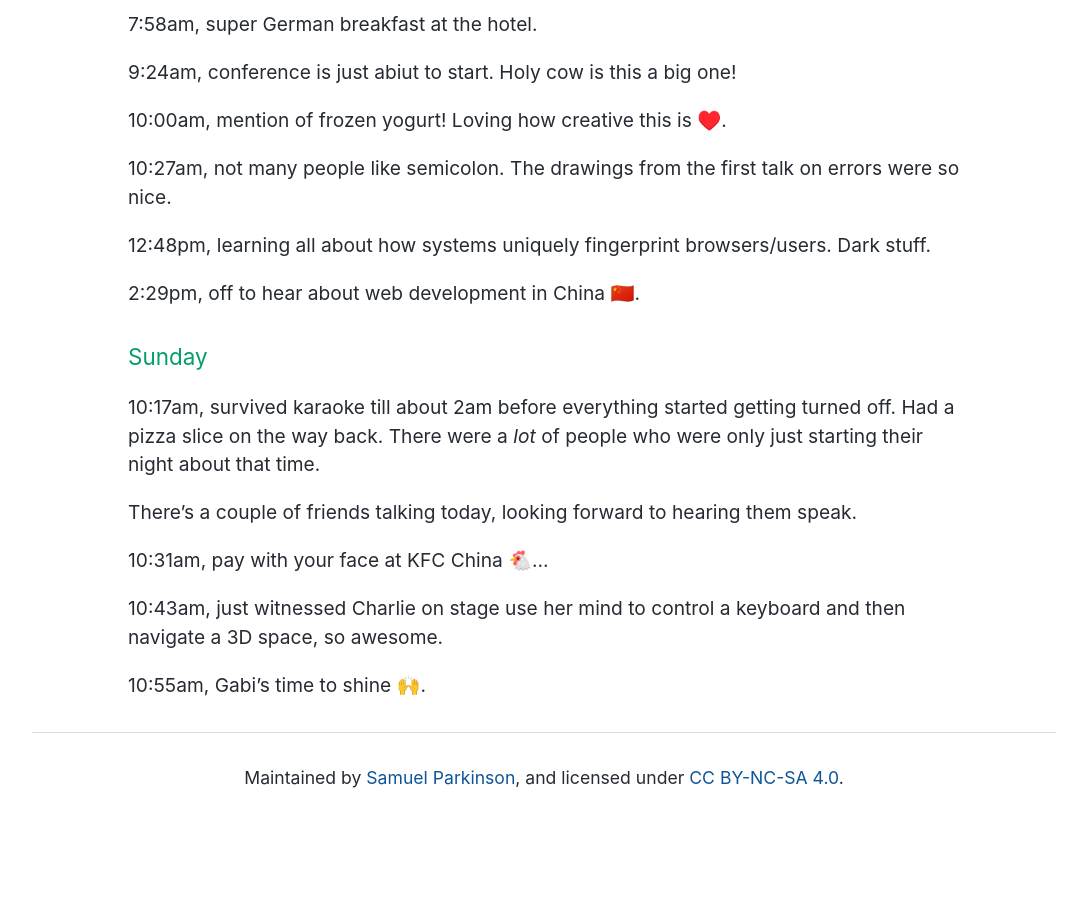
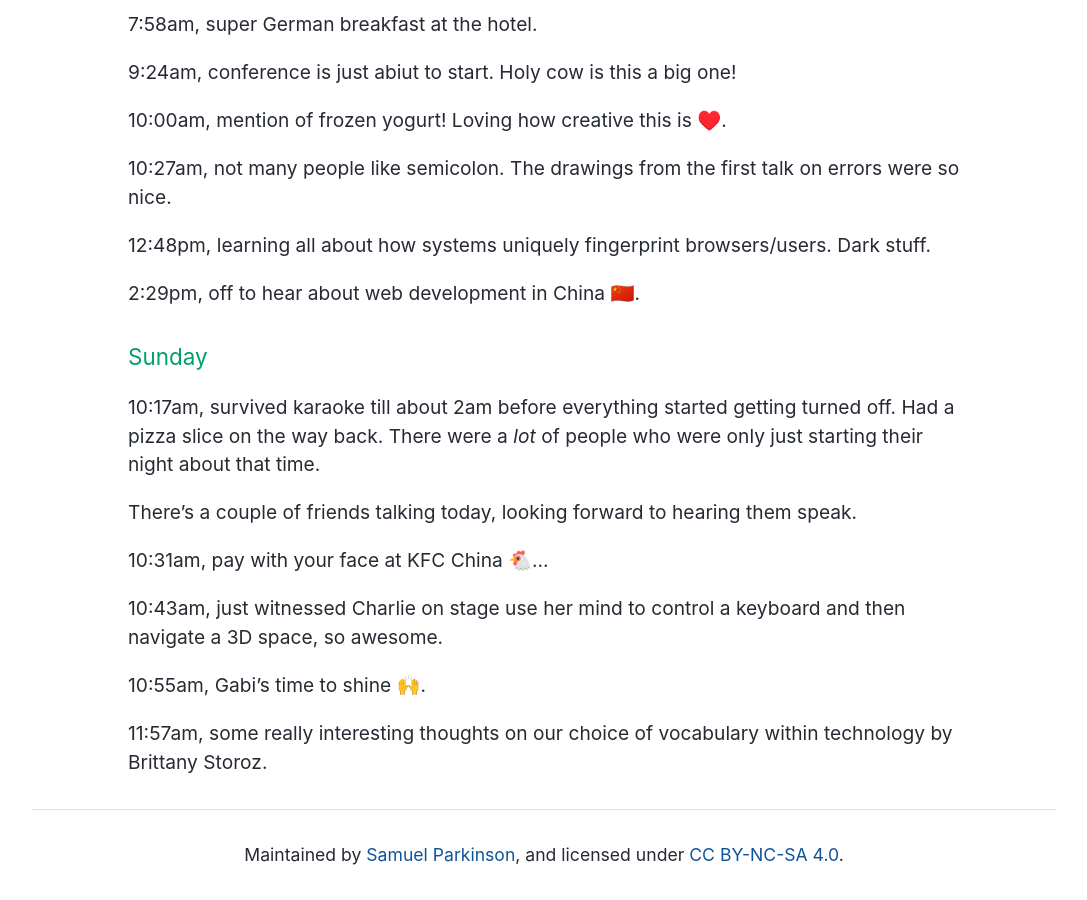
Before and after one commit to sjparkinson/uncomplicated.systems, a Jekyll site: the page built from _posts/2018-06-01-jsconf-eu.md, in a window 1280 px wide and 900 px high, scrolled down 1982 px. Shown: the whole window, without its empty margins (96-1183 px from the left). Built offline with Jekyll 4.4.1, drawn with Linux system fonts in a browser that asks for light colours; before the commit the page ends 2805 px from its top, so only the background shows below that.

Commit message:
Update 2018-06-01-jsconf-eu.md

```diff
--- a/_posts/2018-06-01-jsconf-eu.md
+++ b/_posts/2018-06-01-jsconf-eu.md
@@ -53,3 +53,5 @@ There's a couple of friends talking today, looking forward to hearing them speak
 10:43am, just witnessed Charlie on stage use her mind to control a keyboard and then navigate a 3D space, so awesome.
 
 10:55am, Gabi's time to shine 🙌.
+
+11:57am, some really interesting thoughts on our choice of vocabulary within technology by Brittany Storoz.
```
